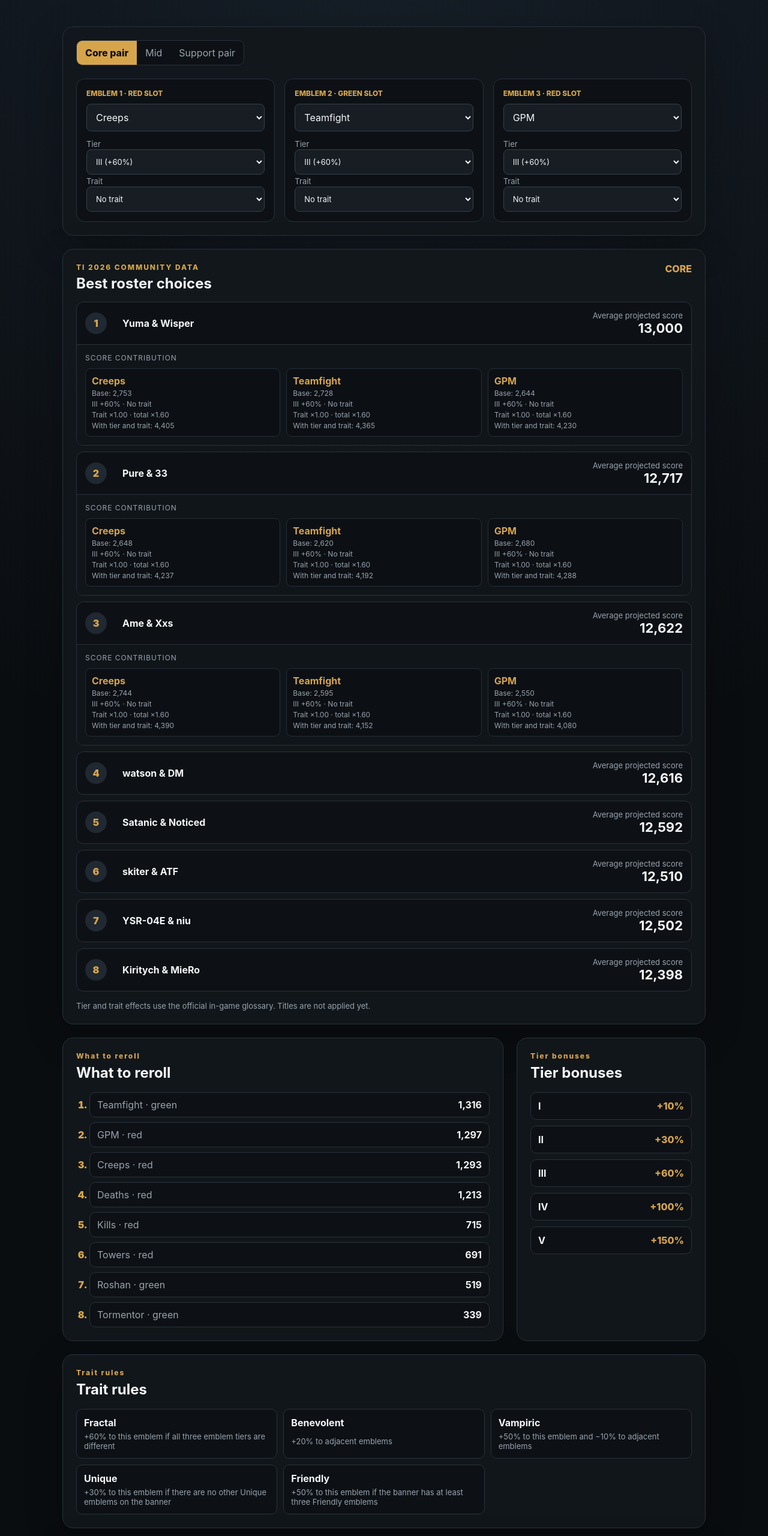
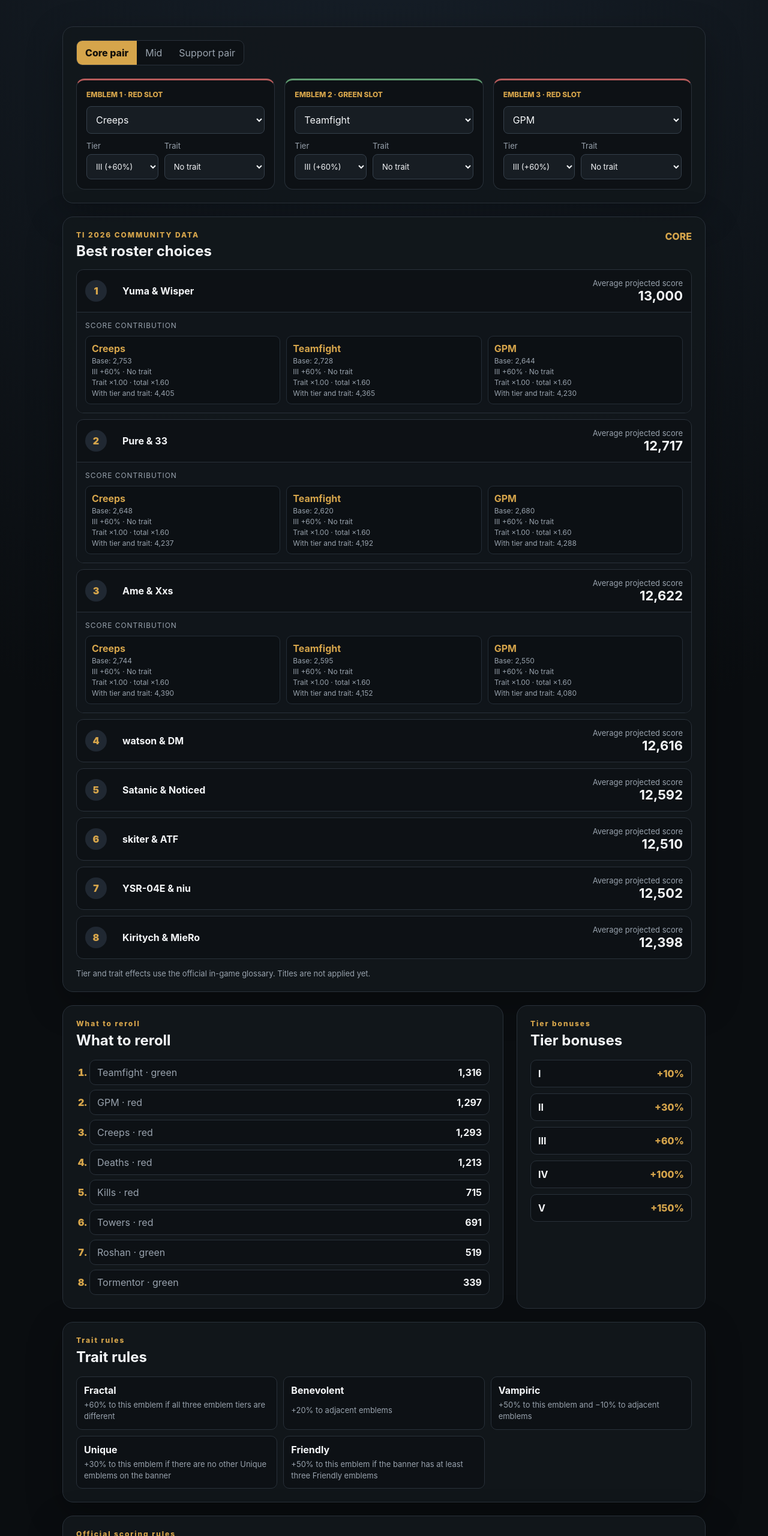
Before and after one commit to Kadadji1/dota2-fantasy-optimizer-2026, a Next.js app: page / in a window 1280 px wide. Shown: the part 239-2800 px from the top of the page at 60% size. Built offline with nearby package versions, Linux system fonts and the light colour scheme.

Commit message:
style: add tier trait controls and emblem colors

```diff
--- a/app/globals.css
+++ b/app/globals.css
@@ -15,10 +15,14 @@ p { color:var(--muted); }
 .panel,.ranking-section { background:rgba(18,23,28,.92); border:1px solid var(--line); border-radius:18px; padding:22px; box-shadow:0 18px 60px rgba(0,0,0,.28); }
 .role-tabs { width:max-content; margin-bottom:22px; }
 .emblem-grid { display:grid; grid-template-columns:repeat(3,1fr); gap:16px; }
-.emblem-card { background:#0d1115; border:1px solid var(--line); border-radius:14px; padding:16px; display:grid; gap:10px; }
-.emblem-card span { color:var(--accent); font-size:12px; font-weight:800; text-transform:uppercase; }
+.emblem-card { background:#0d1115; border:1px solid var(--line); border-radius:14px; padding:16px; display:grid; gap:12px; }
+.emblem-card.color-red { border-top:3px solid #b65b5b; }
+.emblem-card.color-blue { border-top:3px solid #5d83c6; }
+.emblem-card.color-green { border-top:3px solid #5e9b70; }
+.emblem-card>span { color:var(--accent); font-size:12px; font-weight:800; text-transform:uppercase; }
 select,input { width:100%; background:#171d23; color:var(--text); border:1px solid #35404b; border-radius:8px; padding:11px; }
-label { color:var(--muted); font-size:13px; }
+label { color:var(--muted); font-size:13px; display:grid; gap:6px; }
+.control-pair { display:grid; grid-template-columns:1fr 1.4fr; gap:10px; }
 .warning { margin:16px 0 0; border:1px solid rgba(240,163,163,.4); background:rgba(240,163,163,.08); color:var(--danger); padding:12px 14px; border-radius:10px; font-size:13px; }
 .ranking-section { margin-top:22px; }
 .section-heading { display:flex; justify-content:space-between; align-items:flex-start; gap:20px; }
@@ -52,7 +56,7 @@ label { color:var(--muted); font-size:13px; }
 .rules-section { margin-top:22px; }
 .rules-grid { display:grid; grid-template-columns:repeat(3,minmax(0,1fr)); gap:10px; }
 .rule-item { display:grid; gap:5px; padding:12px; border:1px solid var(--line); border-radius:10px; background:#0d1115; }
-.rule-item span { color:var(--muted); font-size:13px; }
+.rule-item span { color:var(--muted); font-size:13px; line-height:1.45; }
 .methodology-list { color:var(--muted); line-height:1.6; padding-left:20px; }
 @media (max-width:760px){
   .shell{padding:28px 14px 60px}
@@ -60,6 +64,7 @@ label { color:var(--muted); font-size:13px; }
   .role-tabs{width:100%}
   .role-tabs button{flex:1;padding:10px 8px;font-size:13px}
   .emblem-grid,.info-grid,.rules-grid{grid-template-columns:1fr}
+  .control-pair{grid-template-columns:1fr}
   .player-summary{grid-template-columns:40px 1fr}
   .score{grid-column:2;text-align:left}
   .contribution-grid{grid-template-columns:1fr}
```
